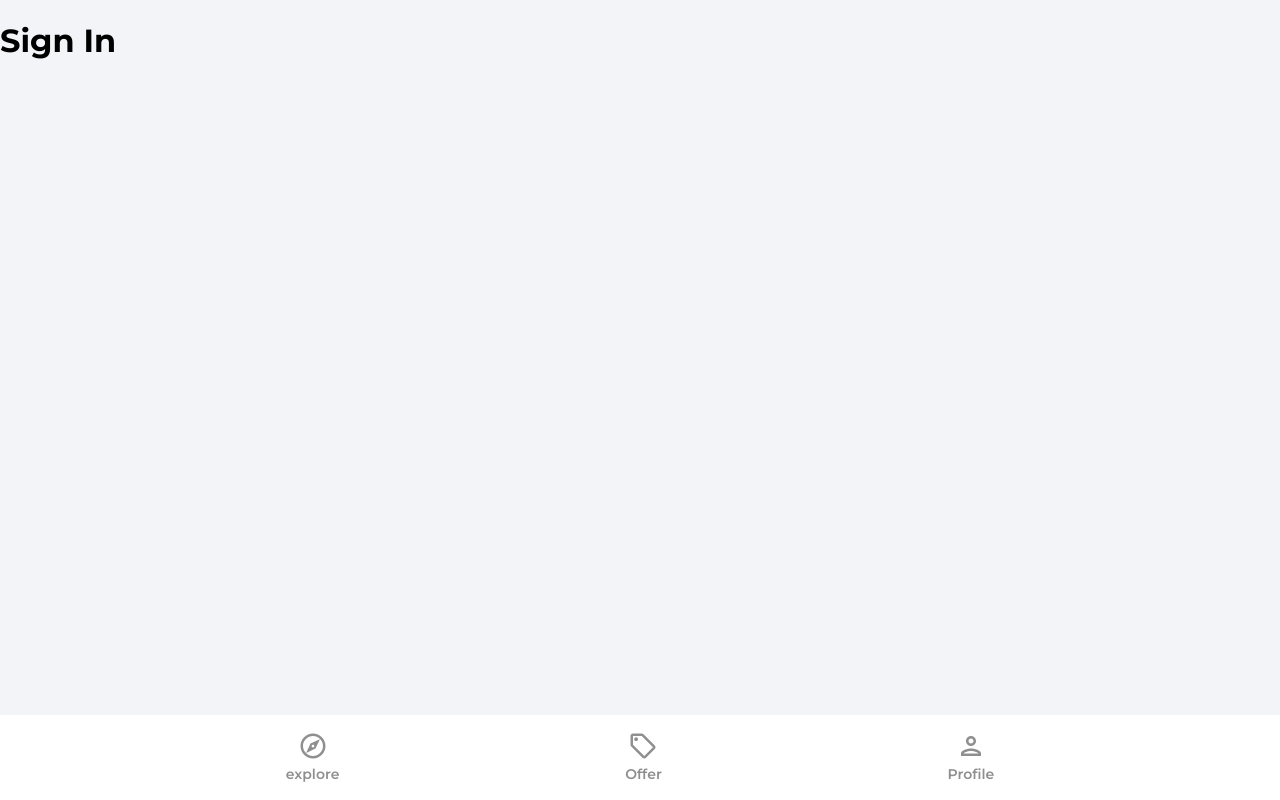
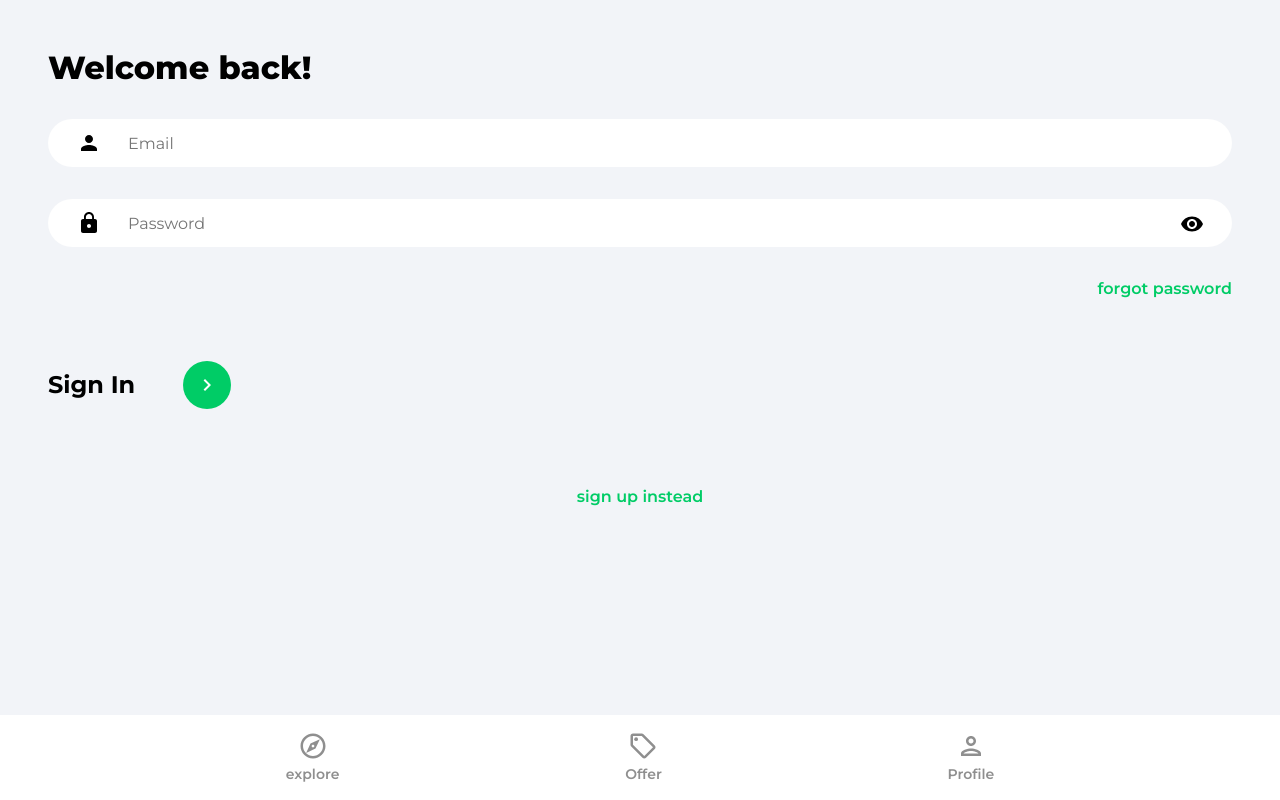
Before and after one commit to ahmadovski/house-marketplace-app, a React (Vite) app: page /sign-in in a window 1280 px wide. Built offline with nearby package versions, Linux system fonts and the light colour scheme.

Commit message:
add signIn and signUp pages

```diff
--- a/src/App.jsx
+++ b/src/App.jsx
@@ -15,7 +15,7 @@
     <Router>
       <Routes>
         <Route path="/" element={<Explore/>} />
-        <Route path="/profile" element={<Profile/>} />
+        <Route path="/profile" element={<SignIn/>} />
         <Route path="/sign-in" element={<SignIn/>} />
         <Route path="/sign-up" element={<SignUp/>} />
         <Route path="/forgot-Password" element={<ForgotPassword/>} />
--- a/src/pages/SignIn/SignIn.jsx
+++ b/src/pages/SignIn/SignIn.jsx
@@ -1,10 +1,60 @@
+import { useState } from "react"
+import { Link, useNavigate } from "react-router-dom"
+import {ReactComponent as KeyboardArrowRightIcon} from '../../assets/svg/keyboardArrowRightIcon.svg'
+import visibilityIcon from '../../assets/svg/visibilityIcon.svg'
 
 function SignIn() {
-    return (
-      <div>
-          <h1>Sign In</h1>
-      </div>
+
+  const [showPassword, setShowPassword] = useState(false);
+
+  const [formData, setFormData] = useState({
+    email: '',
+    password: ''
+  })
+
+  const {email, password} = formData ;
+
+  const navigate = useNavigate();
+
+  const onChange = (e) => {
+
+    setFormData((prevValue) => ({
+      ...prevValue,
+        [e.target.id]: e.target.value
+    })
     )
   }
 
-  export default SignIn
+
+  return (
+    <>
+      <div className="pageContainer">
+        <header className="pageHeader">
+          <p>Welcome back!</p>
+        </header>
+        <main>
+          <form>
+            <input className="emailInput" value={email} onChange={onChange} type="email" id="email" placeholder="Email"/>
+            <div className="passwordInputDiv">
+              <input className="passwordInput" value={password} onChange={onChange} type={showPassword ? 'text': 'password'} id="password" placeholder='Password'/>
+              <img className="showPassword" src={visibilityIcon} alt="visibility icon" onClick={()=> setShowPassword((prevValue) => !prevValue)} />
+            </div>
+            <Link to='/forgot-password' className="forgotPasswordLink">forgot password</Link>
+            <div className="signInBar">
+              <p className="signInText">Sign In</p>
+              <button className='signInButton'>
+                <KeyboardArrowRightIcon fill='#fff' width='34px'/>
+              </button>
+            </div>
+          </form>
+          {/* google oAuth */}
+            <Link to='/sign-up' className="registerLink">
+              <p>sign up instead</p>
+            </Link>
+        </main>
+      </div>
+    </>
+  )
+}
+
+export default SignIn
--- a/src/pages/SignUP/SignUp.jsx
+++ b/src/pages/SignUP/SignUp.jsx
@@ -1,10 +1,62 @@
+
+import { useState } from "react"
+import { Link, useNavigate } from "react-router-dom"
+import {ReactComponent as KeyboardArrowRightIcon} from '../../assets/svg/keyboardArrowRightIcon.svg'
+import visibilityIcon from '../../assets/svg/visibilityIcon.svg'
 
 function SignUp() {
-    return (
-      <div>
-          <h1>Sign Up</h1>
-      </div>
+
+  const [showPassword, setShowPassword] = useState(false);
+
+  const [formData, setFormData] = useState({
+    name: '',
+    email: '',
+    password: ''
+  })
+
+  const {name, email, password} = formData ;
+
+  const navigate = useNavigate();
+
+  const onChange = (e) => {
+
+    setFormData((prevValue) => ({
+      ...prevValue,
+        [e.target.id]: e.target.value
+    })
     )
   }
 
-  export default SignUp
+
+  return (
+    <>
+      <div className="pageContainer">
+        <header className="pageHeader">
+          <p>Welcome back!</p>
+        </header>
+        <main>
+          <form>
+            <input className="nameInput" value={name} onChange={onChange} type="text" id="name" placeholder="Name"/>
+            <input className="emailInput" value={email} onChange={onChange} type="email" id="email" placeholder="Email"/>
+            <div className="passwordInputDiv">
+              <input className="passwordInput" value={password} onChange={onChange} type={showPassword ? 'text': 'password'} id="password" placeholder='Password'/>
+              <img className="showPassword" src={visibilityIcon} alt="visibility icon" onClick={()=> setShowPassword((prevValue) => !prevValue)} />
+            </div>
+            <div className="signUpBar">
+              <p className="signUpText">Sign Up</p>
+              <button className='signUpButton'>
+                <KeyboardArrowRightIcon fill='#fff' width='34px'/>
+              </button>
+            </div>
+          </form>
+          {/* google oAuth */}
+            <Link to='/sign-in' className="registerLink">
+              <p>sign in instead</p>
+            </Link>
+        </main>
+      </div>
+    </>
+  )
+}
+
+export default SignUp
```
